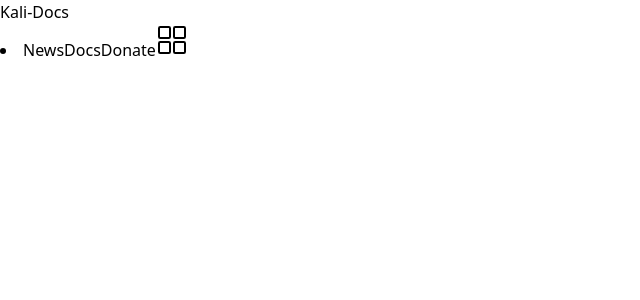
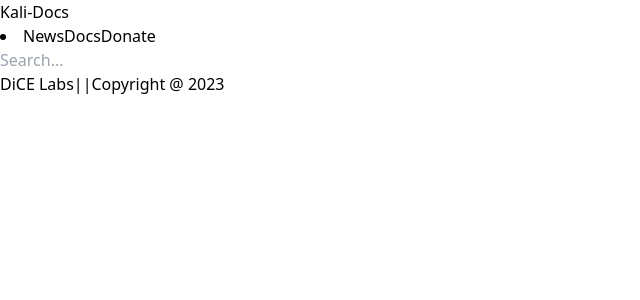
Before and after one commit to DC-21/kali-docs, a React (Vite) app: page /news in a window 1280 px wide. Shown: the top 300 px of the page, without its empty margins (0-640 px from the left). Built offline with nearby package versions, Linux system fonts and the light colour scheme.

Commit message:
first commit

```diff
--- a/src/pages/Docs.jsx
+++ b/src/pages/Docs.jsx
@@ -11,13 +11,13 @@
         <div className="flex w-full py-4 justify-between items-center">
         <Link to="/" className="text-[25px] cursor-pointer font-semibold text-blue-900">Kali-Docs</Link>
         <li className="flex gap-4 items-baseline">
-          <Link to="/news" className="md:flex hidden cursor-pointer text-[20px] text-white hover:bg-[#5295e0] px-2 py-2 rounded">
+          <Link to="/news" className="md:flex hidden cursor-pointer text-[20px] text-blue-900 hover:bg-[#5295e0] px-2 py-2 rounded">
             News
           </Link>
-          <Link to="/docs" className="md:flex hidden cursor-pointer text-[20px] text-white hover:bg-[#5295e0] px-2 py-2 rounded">
+          <Link to="/docs" className="md:flex hidden cursor-pointer text-[20px] text-blue-900 hover:bg-[#5295e0] px-2 py-2 rounded">
             Docs
           </Link>
-          <a href='https://bmc.link/cholahkuboQ' className="md:flex hidden cursor-pointer text-[20px] text-white hover:bg-[#5295e0] px-2 py-2 rounded">
+          <a href='https://bmc.link/cholahkuboQ' className="md:flex hidden cursor-pointer text-[20px] text-blue-900 hover:bg-[#5295e0] px-2 py-2 rounded">
             Donate
           </a>
           <button
@@ -45,6 +45,25 @@
           </button>
         </li>
       </div>
+      <div className="flex-grow flex justify-center items-center py-6">
+        <div className="w-full justify-center items-center flex">
+          <div htmlFor="searchInput" className="flex text-black gap-4 justify-center items-center lg:w-[450px] md:w-[450px] w-full lg:py-5 md:py-5 py-3 px-2 bg-white rounded-full">
+            <input
+              type="text"
+              id="searchInput"
+              placeholder="Search..."
+              className="py-2 px-2 cursor-pointer lg:w-[350px] md:w-[350px] w-full focus:outline-none focus:ring-0 bg-white"
+            />
+            <a className="cursor-pointer">
+            <ion-icon size="large" name="search-outline"></ion-icon>
+            </a>
+          </div>
+        </div>
+      </div>
+      <div className="w-full flex py-4 text-blue-900 justify-between items-center">
+        <a>DiCE Labs||Copyright @ 2023</a>
+        <a href='https://github.com/dc-21' className="text-blue-900 cursor-pointer"><ion-icon size="large" name="logo-github"></ion-icon></a>
+      </div>
     </div>
   )
 }
--- a/src/pages/News.jsx
+++ b/src/pages/News.jsx
@@ -9,20 +9,20 @@
   return (
     <div className="w-full min-h-screen flex flex-col px-6">
         <div className="flex w-full py-4 justify-between items-center">
-        <Link to="/" className="text-[25px] cursor-pointer font-semibold text-white">Kali-Docs</Link>
+        <Link to="/" className="text-[25px] cursor-pointer font-semibold text-blue-900">Kali-Docs</Link>
         <li className="flex gap-4 items-baseline">
-          <Link to="/news" className="md:flex hidden cursor-pointer text-[20px] text-white hover:bg-[#5295e0] px-2 py-2 rounded">
+          <Link to="/news" className="md:flex hidden cursor-pointer text-[20px] text-blue-900 hover:bg-[#5295e0] px-2 py-2 rounded">
             News
           </Link>
-          <Link to="/docs" className="md:flex hidden cursor-pointer text-[20px] text-white hover:bg-[#5295e0] px-2 py-2 rounded">
+          <Link to="/docs" className="md:flex hidden cursor-pointer text-[20px] text-blue-900 hover:bg-[#5295e0] px-2 py-2 rounded">
             Docs
           </Link>
-          <a href='https://bmc.link/cholahkuboQ' className="md:flex hidden cursor-pointer text-[20px] text-white hover:bg-[#5295e0] px-2 py-2 rounded">
+          <a href='https://bmc.link/cholahkuboQ' className="md:flex hidden cursor-pointer text-[20px] text-blue-900 hover:bg-[#5295e0] px-2 py-2 rounded">
             Donate
           </a>
           <button
             onClick={HandleMenu}
-            className="md:hidden lg:hidden sm:flex text-white"
+            className="md:hidden lg:hidden sm:flex text-blue-900"
           >
             {open ? (
               <ion-icon size="large" name="close-outline"></ion-icon>
@@ -45,6 +45,25 @@
           </button>
         </li>
       </div>
+      <div className="flex-grow flex justify-center items-center py-6">
+        <div className="w-full justify-center items-center flex">
+          <div htmlFor="searchInput" className="flex text-black gap-4 justify-center items-center lg:w-[450px] md:w-[450px] w-full lg:py-5 md:py-5 py-3 px-2 bg-white rounded-full">
+            <input
+              type="text"
+              id="searchInput"
+              placeholder="Search..."
+              className="py-2 px-2 cursor-pointer lg:w-[350px] md:w-[350px] w-full focus:outline-none focus:ring-0 bg-white"
+            />
+            <a className="cursor-pointer">
+            <ion-icon size="large" name="search-outline"></ion-icon>
+            </a>
+          </div>
+        </div>
+      </div>
+      <div className="w-full flex py-4 text-blue-900 justify-between items-center">
+        <a>DiCE Labs||Copyright @ 2023</a>
+        <a href='https://github.com/dc-21' className="text-blue-900 cursor-pointer"><ion-icon size="large" name="logo-github"></ion-icon></a>
+      </div>
     </div>
   )
 }
```
